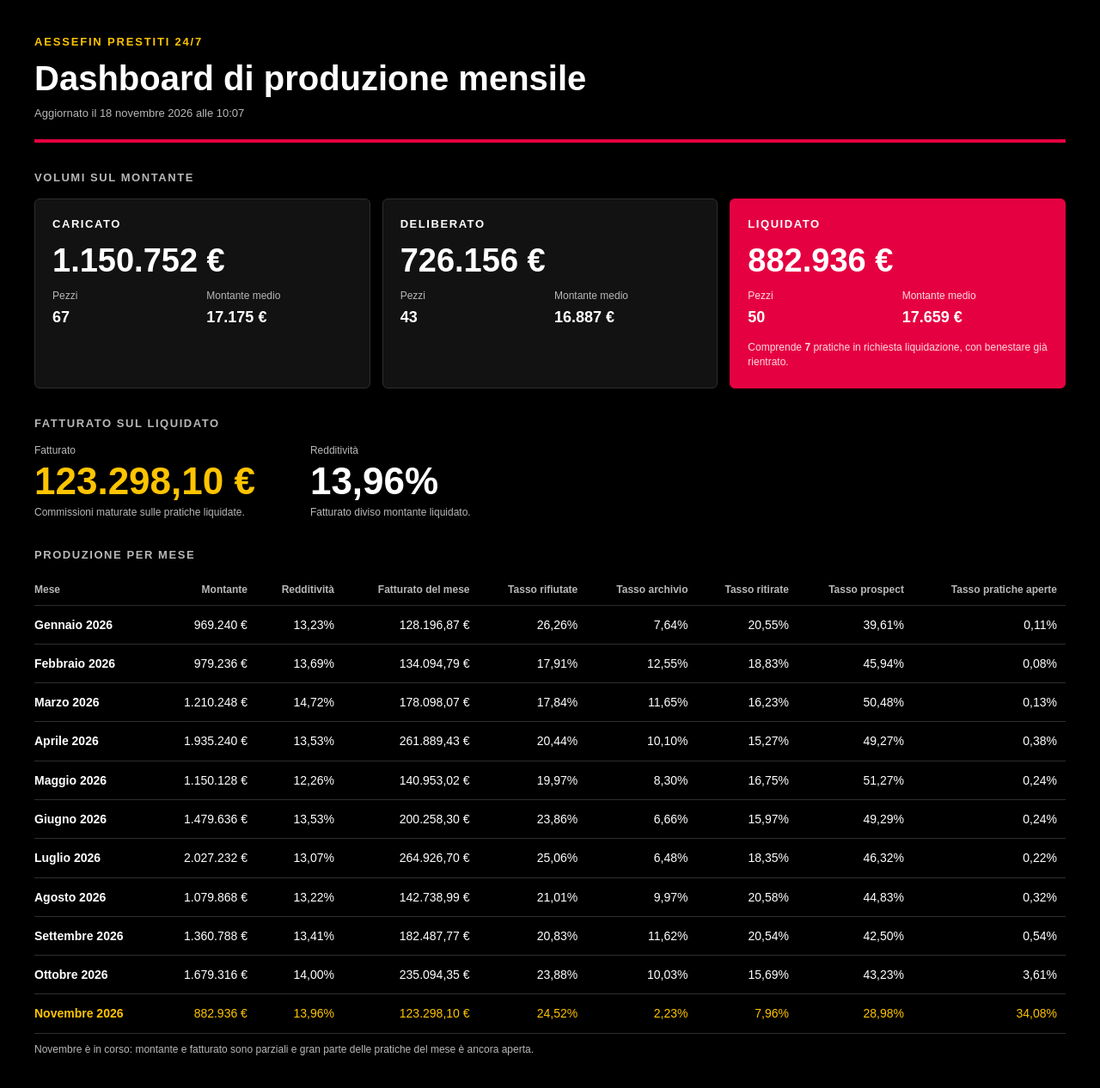
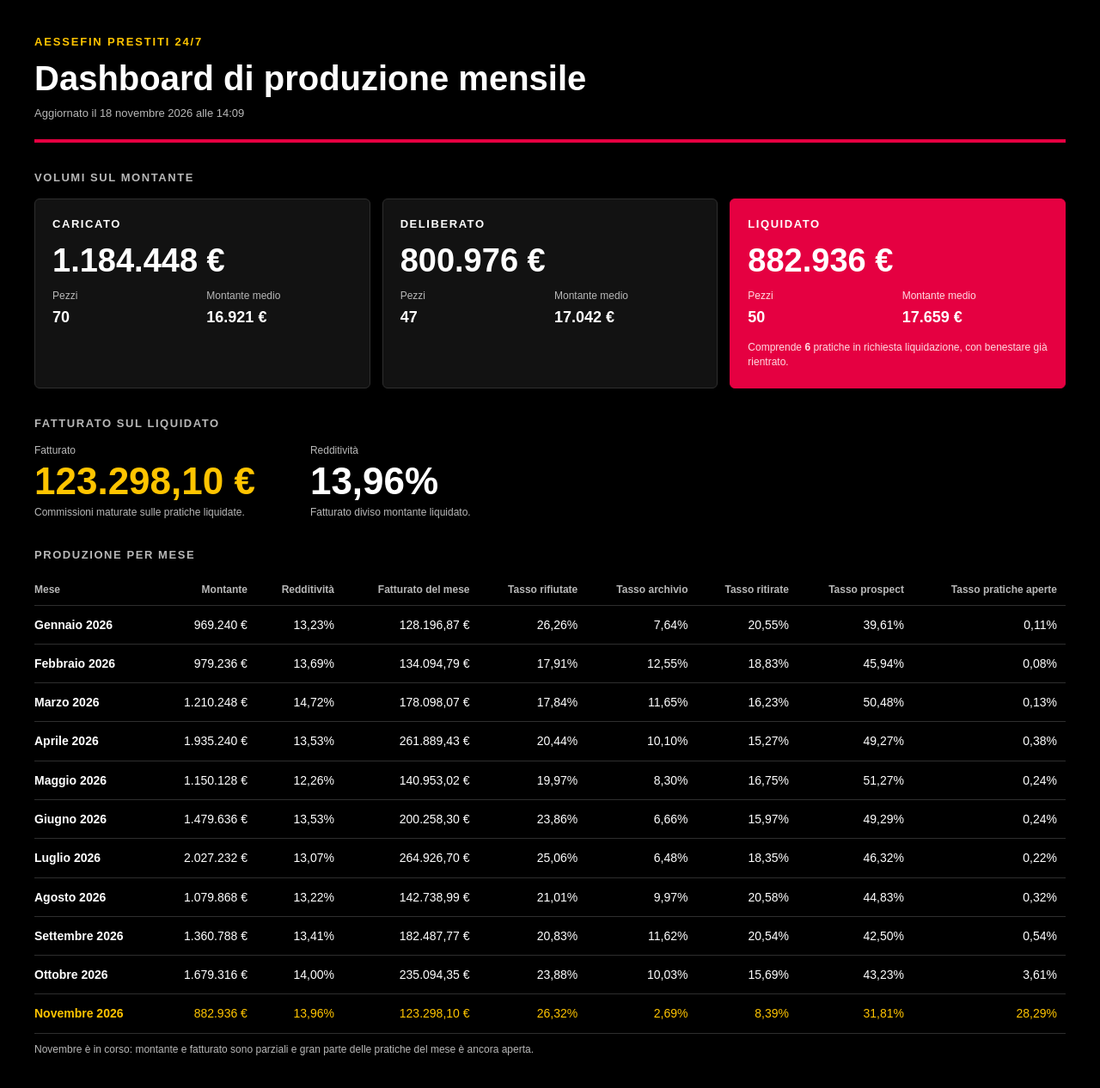
Before and after one commit to antonioclemente-2569/dashboard-produzione, a plain HTML site: page index.html in a window 1280 px wide. Shown: the whole page at 86% size. Drawn offline with Linux system fonts and the light colour scheme.

Commit message:
Aggiorna la dashboard di produzione mensile (dati del 18 novembre 2026, ore 14:09)
Co-Authored-By: Claude Fable 5.2 <noreply@anthropic.com>
Claude-Session: https://claude.ai/code/session_01CFNjMGKKExiuzsqFzab4oN

```diff
--- a/index.html
+++ b/index.html
@@ -61,11 +61,11 @@
 
 </style></head><body>
 <div class="ae">
-<header class="ae-head"><p class="ae-brand">Aessefin Prestiti 24/7</p><h1 class="ae-title">Dashboard di produzione mensile</h1><p class="ae-period">Aggiornato il 18 novembre 2026 alle 10:07</p></header>
-<section><h2 class="ae-h2">Volumi sul montante</h2><div class="ae-cards"><article class="ae-card"><p class="ae-card-label">Caricato</p><b class="ae-big">1.150.752 €</b>
-<dl class="ae-pairs"><div><dt>Pezzi</dt><dd>67</dd></div><div><dt>Montante medio</dt><dd>17.175 €</dd></div></dl></article><article class="ae-card"><p class="ae-card-label">Deliberato</p><b class="ae-big">726.156 €</b>
-<dl class="ae-pairs"><div><dt>Pezzi</dt><dd>43</dd></div><div><dt>Montante medio</dt><dd>16.887 €</dd></div></dl></article><article class="ae-card is-key"><p class="ae-card-label">Liquidato</p><b class="ae-big">882.936 €</b>
-<dl class="ae-pairs"><div><dt>Pezzi</dt><dd>50</dd></div><div><dt>Montante medio</dt><dd>17.659 €</dd></div></dl><p class="ae-note">Comprende <b>7</b> pratiche in richiesta liquidazione, con benestare già rientrato.</p></article></div></section>
+<header class="ae-head"><p class="ae-brand">Aessefin Prestiti 24/7</p><h1 class="ae-title">Dashboard di produzione mensile</h1><p class="ae-period">Aggiornato il 18 novembre 2026 alle 14:09</p></header>
+<section><h2 class="ae-h2">Volumi sul montante</h2><div class="ae-cards"><article class="ae-card"><p class="ae-card-label">Caricato</p><b class="ae-big">1.184.448 €</b>
+<dl class="ae-pairs"><div><dt>Pezzi</dt><dd>70</dd></div><div><dt>Montante medio</dt><dd>16.921 €</dd></div></dl></article><article class="ae-card"><p class="ae-card-label">Deliberato</p><b class="ae-big">800.976 €</b>
+<dl class="ae-pairs"><div><dt>Pezzi</dt><dd>47</dd></div><div><dt>Montante medio</dt><dd>17.042 €</dd></div></dl></article><article class="ae-card is-key"><p class="ae-card-label">Liquidato</p><b class="ae-big">882.936 €</b>
+<dl class="ae-pairs"><div><dt>Pezzi</dt><dd>50</dd></div><div><dt>Montante medio</dt><dd>17.659 €</dd></div></dl><p class="ae-note">Comprende <b>6</b> pratiche in richiesta liquidazione, con benestare già rientrato.</p></article></div></section>
 <section><h2 class="ae-h2">Fatturato sul liquidato</h2><div class="ae-rev">
 <div><p class="ae-fig-label">Fatturato</p><b class="ae-fig">123.298,10 €</b><p class="ae-fig-def">Commissioni maturate sulle pratiche liquidate.</p></div>
 <div><p class="ae-fig-label">Redditività</p><b class="ae-fig is-plain">13,96%</b><p class="ae-fig-def">Fatturato diviso montante liquidato.</p></div></div></section>
@@ -80,7 +80,7 @@
 <tr><td>Agosto 2026</td><td>1.079.868 €</td><td>13,22%</td><td>142.738,99 €</td><td>21,01%</td><td>9,97%</td><td>20,58%</td><td>44,83%</td><td>0,32%</td></tr>
 <tr><td>Settembre 2026</td><td>1.360.788 €</td><td>13,41%</td><td>182.487,77 €</td><td>20,83%</td><td>11,62%</td><td>20,54%</td><td>42,50%</td><td>0,54%</td></tr>
 <tr><td>Ottobre 2026</td><td>1.679.316 €</td><td>14,00%</td><td>235.094,35 €</td><td>23,88%</td><td>10,03%</td><td>15,69%</td><td>43,23%</td><td>3,61%</td></tr>
-<tr class="is-current"><td>Novembre 2026</td><td>882.936 €</td><td>13,96%</td><td>123.298,10 €</td><td>24,52%</td><td>2,23%</td><td>7,96%</td><td>28,98%</td><td>34,08%</td></tr>
+<tr class="is-current"><td>Novembre 2026</td><td>882.936 €</td><td>13,96%</td><td>123.298,10 €</td><td>26,32%</td><td>2,69%</td><td>8,39%</td><td>31,81%</td><td>28,29%</td></tr>
 </tbody></table></div>
 <p class="ae-table-note">Novembre è in corso: montante e fatturato sono parziali e gran parte delle pratiche del mese è ancora aperta.</p></section>
 </div>
```
